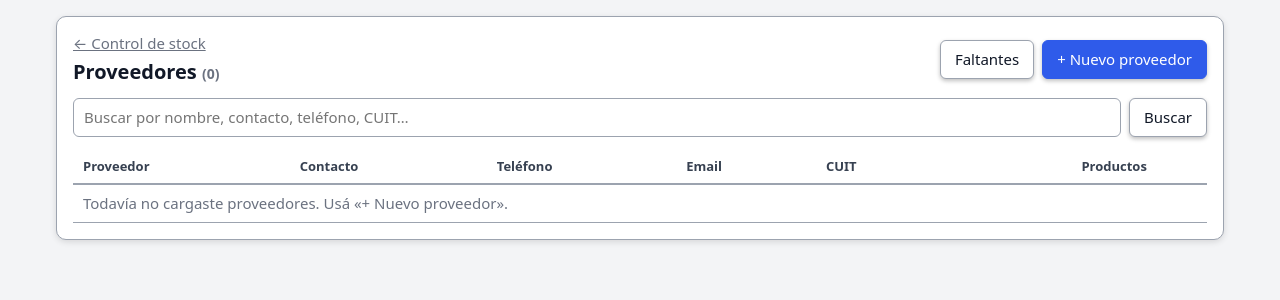
After one commit to Alt-si/servicio-t-cnico, a Python web app: template templates/stock/proveedores.html in a window 1280 px wide. The commit adds this page. Shown: the top 300 px of the page. Run offline with Jinja, Linux system fonts and the light colour scheme; the template is opened without the code that fills it, so the values that code supplies are empty.

Commit message:
Stock: solapa Proveedores con datos completos, edición y baja
Co-Authored-By: Claude Sonnet 5.5 <noreply@anthropic.com>
Claude-Session: https://claude.ai/code/session_011eaPjmtJj47D9UcKi4oUxh

```diff
--- /dev/null
+++ b/static/proveedores.js
@@ -0,0 +1,27 @@
+// Proveedores de stock: alta, edición y baja
+function provForm(p) {
+  p = p || {};
+  const m = modal(`<h2>${p.id ? 'Editar proveedor' : 'Nuevo proveedor'}</h2><div id="pv-err" class="msg error" style="display:none"></div>
+    <label>Nombre o razón social *</label><input id="pv-nombre" class="mayus" autocomplete="off" value="${esc(p.nombre || '')}">
+    <div class="grid"><div><label>Persona de contacto</label><input id="pv-contacto" value="${esc(p.contacto || '')}"></div>
+    <div><label>Teléfono / WhatsApp</label><input id="pv-telefono" inputmode="tel" value="${esc(p.telefono || '')}"></div>
+    <div><label>Email</label><input id="pv-email" type="email" value="${esc(p.email || '')}"></div>
+    <div><label>CUIT</label><input id="pv-cuit" inputmode="numeric" value="${esc(p.cuit || '')}"></div></div>
+    <label>Dirección</label><input id="pv-direccion" value="${esc(p.direccion || '')}">
+    <label>Notas</label><input id="pv-nota" value="${esc(p.nota || '')}" placeholder="Días de entrega, condiciones de pago…">
+    <div class="row" style="margin-top:12px"><button class="btn pri" id="pv-ok">Guardar</button><button class="btn" id="pv-no">Cancelar</button></div>`);
+  m.querySelector('#pv-no').onclick = cerrar;
+  m.querySelector('#pv-ok').onclick = async () => {
+    const v = k => m.querySelector('#pv-' + k).value;
+    const j = await api('/api/stock/lista/proveedores', {id: p.id, nombre: v('nombre'), contacto: v('contacto'), telefono: v('telefono'), email: v('email'), cuit: v('cuit'), direccion: v('direccion'), nota: v('nota')});
+    if (!j.ok) { const e = m.querySelector('#pv-err'); e.textContent = j.error || 'No se pudo guardar.'; e.style.display = 'block'; return; }
+    location.reload();
+  };
+  setTimeout(() => m.querySelector('#pv-nombre').focus(), 50);
+}
+async function provEliminar(id, nombre) {
+  if (!await confirmar('¿Eliminar al proveedor ' + nombre + '?')) return;
+  const j = await api('/api/stock/lista/proveedores/' + id + '/eliminar', {});
+  if (!j.ok) return aviso(j.error || 'No se pudo eliminar.');
+  location.reload();
+}
--- a/templates/stock/faltantes.html
+++ b/templates/stock/faltantes.html
@@ -2,7 +2,7 @@
 {% block cuerpo %}
 <div class="card">
   <div class="row"><div><a href="{{ url_for('stock') }}" class="mut">← Control de stock</a><h1 style="margin:4px 0 0">Faltantes</h1></div>
-    <div class="der row"><button class="btn" onclick="falCopiar()">Copiar todo</button><button class="btn pri" onclick="falForm()">+ Agregar faltante</button></div></div>
+    <div class="der row">{% if prov_activo() %}<a class="btn" href="{{ url_for('stock_proveedores') }}">Proveedores</a>{% endif %}<button class="btn" onclick="falCopiar()">Copiar todo</button><button class="btn pri" onclick="falForm()">+ Agregar faltante</button></div></div>
 
   <h2 style="margin:16px 0 6px">Por debajo del stock mínimo</h2>
   {% if not auto_activo %}<p class="mut">Esta lista automática está desactivada. Podés activarla en <a href="{{ url_for('configuracion') }}#faltantes">Configuración</a>.</p>
--- a/templates/stock/lista.html
+++ b/templates/stock/lista.html
@@ -2,7 +2,7 @@
 {% block cuerpo %}
 <div class="card">
   <div class="row" style="margin-bottom:10px"><h1 style="margin:0">Control de stock <span id="cuenta" class="mut" style="font-size:14px">({{ filas|length }})</span></h1>
-    <div class="der row"><a class="btn" href="{{ url_for('stock_faltantes') }}">Faltantes{% if n_falt %} <b style="color:#c2410c">({{ n_falt }})</b>{% endif %}</a><a class="btn" href="{{ url_for('stock_listas') }}">Rubros, marcas y unidades</a>
+    <div class="der row">{% if prov_activo() %}<a class="btn" href="{{ url_for('stock_proveedores') }}">Proveedores</a>{% endif %}<a class="btn" href="{{ url_for('stock_faltantes') }}">Faltantes{% if n_falt %} <b style="color:#c2410c">({{ n_falt }})</b>{% endif %}</a><a class="btn" href="{{ url_for('stock_listas') }}">Rubros, marcas y unidades</a>
       <a class="btn" href="{{ url_for('stock_exportar') }}">Exportar</a>
       {% if 'ventas' in modulos %}<a class="btn ok" href="{{ url_for('ventas') }}">🛒 Vender</a>{% endif %}
       <button class="btn pri" onclick="productoForm()">+ Nuevo producto</button></div></div>
--- /dev/null
+++ b/templates/stock/proveedores.html
@@ -0,0 +1,15 @@
+{% extends "base.html" %}
+{% block cuerpo %}
+<div class="card">
+  <div class="row"><div><a href="{{ url_for('stock') }}" class="mut">← Control de stock</a><h1 style="margin:4px 0 0">Proveedores <span class="mut" style="font-size:14px">({{ filas|length }})</span></h1></div>
+    <div class="der row"><a class="btn" href="{{ url_for('stock_faltantes') }}">Faltantes</a><button class="btn pri" onclick="provForm()">+ Nuevo proveedor</button></div></div>
+  <form method="get" class="row" style="margin:12px 0"><input name="q" value="{{ q }}" placeholder="Buscar por nombre, contacto, teléfono, CUIT…" style="flex:1;min-width:200px"><button class="btn">Buscar</button></form>
+  <div class="tabla-wrap"><table><thead><tr><th>Proveedor</th><th>Contacto</th><th>Teléfono</th><th>Email</th><th>CUIT</th><th style="text-align:right">Productos</th><th></th></tr></thead><tbody class="clientes">
+  {% for p in filas %}<tr><td><b>{{ p.nombre }}</b>{% if p.direccion %}<div class="mut" style="font-size:12px">{{ p.direccion }}</div>{% endif %}{% if p.nota %}<div class="mut" style="font-size:12px">{{ p.nota }}</div>{% endif %}</td>
+    <td>{{ p.contacto or '' }}</td><td style="white-space:nowrap">{{ p.telefono or '' }}</td><td>{{ p.email or '' }}</td><td style="white-space:nowrap">{{ p.cuit or '' }}</td>
+    <td style="text-align:right"><a href="{{ url_for('stock', prov=p.id, orden='proveedor') }}">{{ p.productos }}</a></td>
+    <td style="text-align:right;white-space:nowrap"><button class="btn" onclick='provForm({{ p|tojson }})'>Editar</button> <button class="btn bad" onclick="provEliminar({{ p.id }}, {{ p.nombre|tojson }})">Eliminar</button></td></tr>
+  {% else %}<tr><td colspan="7" class="mut">{{ 'No se encontraron proveedores.' if q else 'Todavía no cargaste proveedores. Usá «+ Nuevo proveedor».' }}</td></tr>{% endfor %}</tbody></table></div>
+</div>
+{% endblock %}
+{% block js %}<script src="{{ url_for('static', filename='proveedores.js') }}"></script>{% endblock %}
```
Also changed, not shown: stock.py (+25 -4 lines), templates/stock/listas.html (+1 -7 lines).
